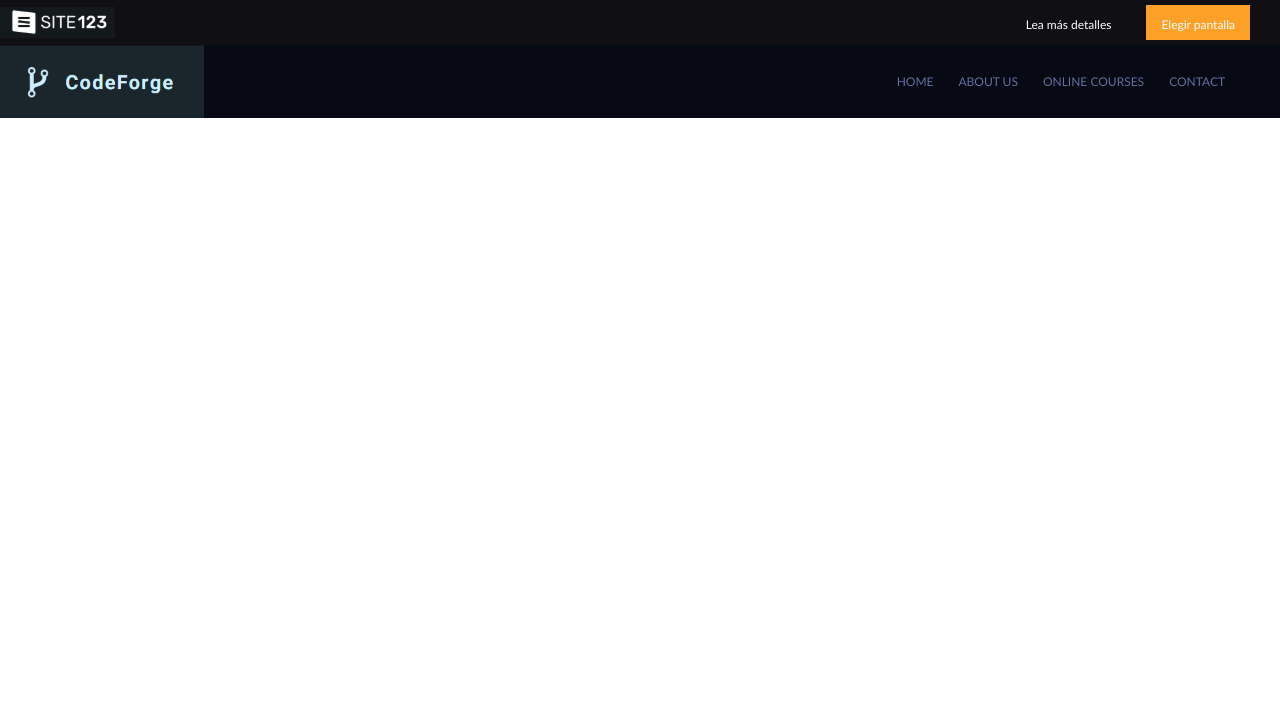
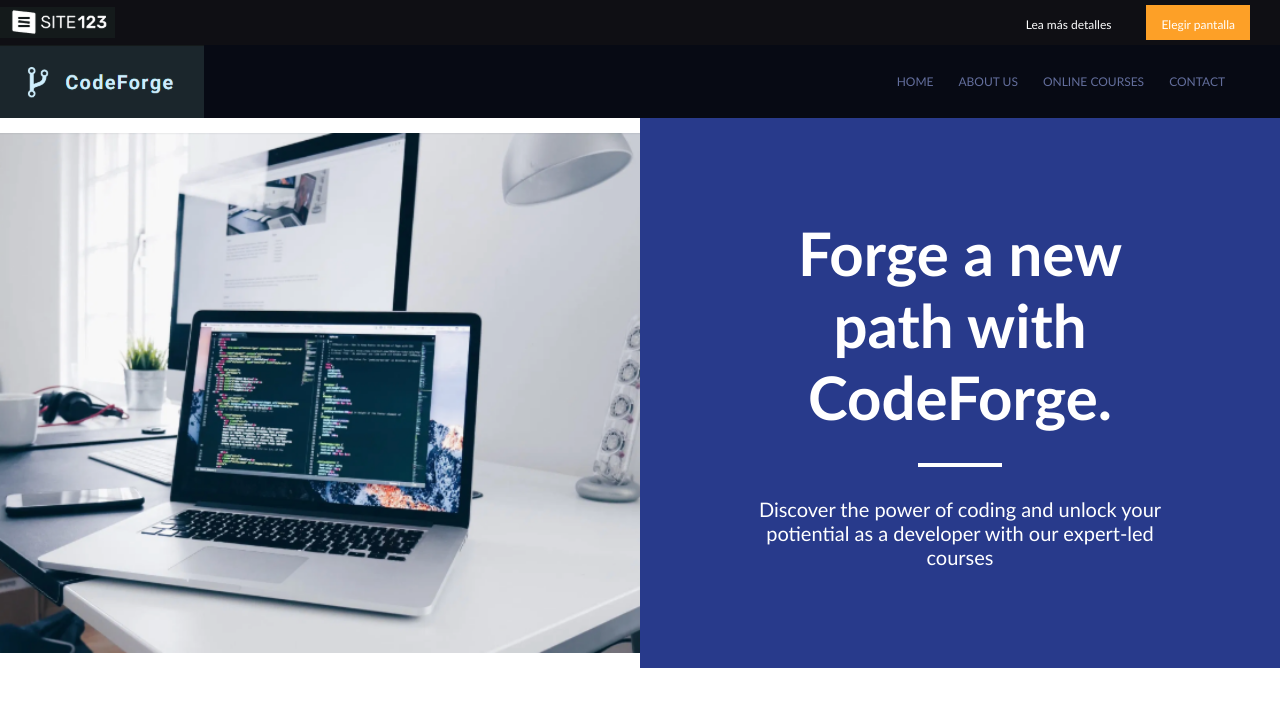
Before and after one commit to Renzo26Alejandro/subirNota, a plain HTML site: page index.html in a window 1280 px wide. Drawn offline with Linux system fonts and the light colour scheme.

Commit message:
Infromation en HTML y CSS

```diff
--- a/estilo.css
+++ b/estilo.css
@@ -64,3 +64,45 @@ header {
     text-decoration: none;
     font-size: 12px;
 }
+
+.information {
+    width: 100%;
+    height: auto;
+    display: flex;
+    align-items: center;
+    justify-content: space-between;
+}
+
+.information__img {
+    width: 100%;
+    height: auto;
+}
+
+.information__container {
+    width: 100%;
+    height: 550px;
+    background-color: rgb(40, 58, 139);
+    display: flex;
+    flex-direction: column;
+    align-items: center;
+    justify-content: center;
+    color: rgb(255, 255, 255);
+    font-size: 20px;
+    gap: 20px;
+}
+
+.information__title {
+    font-size: 60px;
+    text-align: center;
+    margin: 0;
+}
+
+.information__hr {
+    width: 80px;
+    border: 2px solid white;
+}
+
+.information__text {
+    text-align: center;
+    margin: 0;
+}
--- a/index.html
+++ b/index.html
@@ -32,5 +32,14 @@
         </nav>
     </header>
 
+    <section class="information">
+        <img src="img/sectionTop.png" alt="" class="information__img">
+        <div class="information__container">
+            <h1 class="information__title">Forge a new <br> path with <br> CodeForge.</h1>
+            <hr class="information__hr">
+            <p class="information__text">Discover the power of coding and unlock your <br> potiential as a developer with our expert-led <br> courses</p>
+        </div>
+    </section>
+
 </body>
 </html>
```
